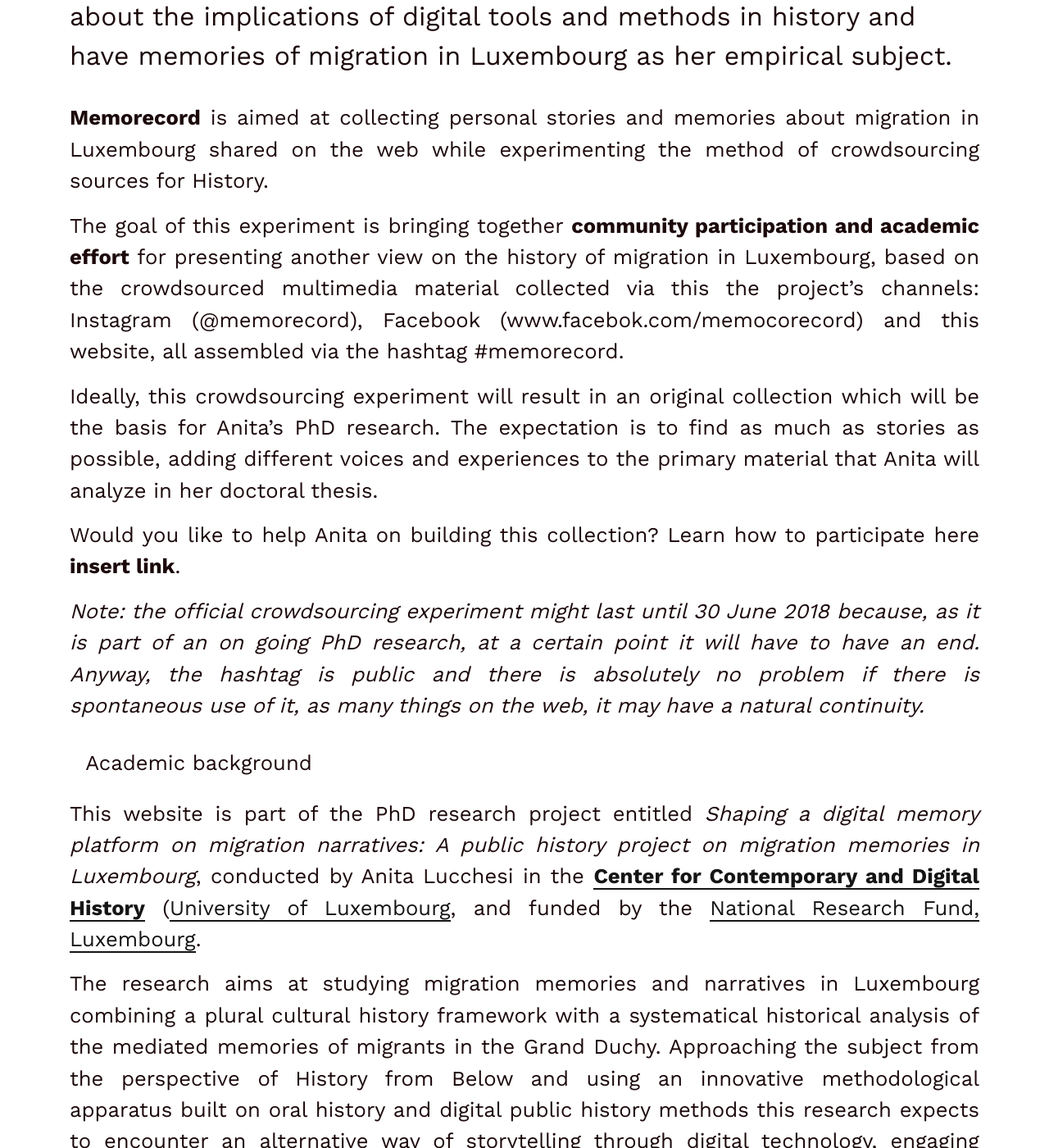
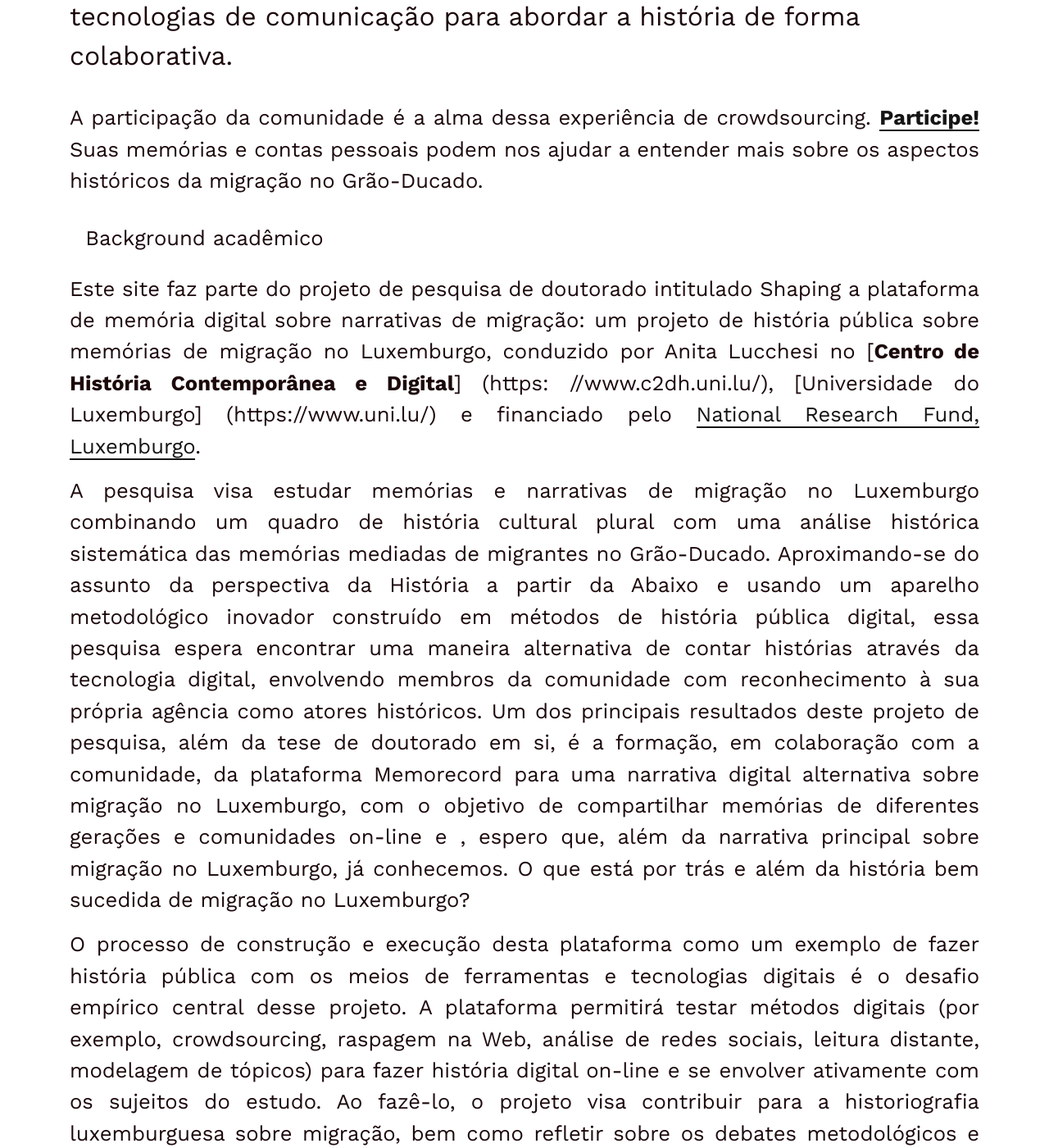
Before and after one commit to C2DH/memorecord, a Jekyll site: the page built from pages/the-project.pt.md, in a window 1280 px wide and 1400 px high, scrolled down 508 px. Shown: the whole window at 82% size. Built offline with Jekyll 4.4.1, drawn with Linux system fonts in a browser that asks for light colours; some of the changed text lies outside the part shown.

Commit message:
Update the-project.pt.md

```diff
--- a/pages/the-project.pt.md
+++ b/pages/the-project.pt.md
@@ -6,37 +6,19 @@ link: /the-project/
 title: O projeto
 ---
 
-
-**Memorecord** is a digital public history project curated by Anita Lucchesi, an Italo-Brazilian historian at the Center for Contemporary and Digital History (University of Luxembourg), who is doing her PhD about the implications of digital tools and methods in history and have memories of migration in Luxembourg as her empirical subject.
+**Memorecord** é um projeto de histórico público digital. Reúne **participação comunitária e esforço acadêmico** para apresentar outra visão sobre a história da migração no Luxemburgo. Aproveita as novas tecnologias de comunicação para abordar a história de forma colaborativa.
 
 <!-- more -->
 
-**Memorecord** is aimed at collecting personal stories and memories about migration in Luxembourg shared on the web while experimenting the method of crowdsourcing sources for History.
-
-The goal of this experiment is bringing together **community participation and academic effort** for presenting another view on the history of migration in Luxembourg, based on the crowdsourced multimedia material collected via this the project's channels: Instagram (@memorecord), Facebook (www.facebok.com/memocorecord) and this website, all assembled via the hashtag #memorecord.
-
-Ideally, this crowdsourcing experiment will result in an original collection which will be the basis for Anita's PhD research. The expectation is to find as much as stories as possible, adding different voices and experiences to the primary material that Anita will analyze in her doctoral thesis.
-
-Would you like to help Anita on building this collection? Learn how to participate here **insert link**.
-
-*Note: the official crowdsourcing experiment might last until 30 June 2018 because, as it is part of an on going PhD research, at a certain point it will have to have an end. Anyway, the hashtag is public and there is absolutely no problem if there is spontaneous use of it, as many things on the web, it may have a natural continuity.*
+A participação da comunidade é a alma dessa experiência de crowdsourcing. [**Participe!**](https://c2dh.github.io/memorecord/take-part/) Suas memórias e contas pessoais podem nos ajudar a entender mais sobre os aspectos históricos da migração no Grão-Ducado.
 
 
+## Background acadêmico
 
-## Academic background
+Este site faz parte do projeto de pesquisa de doutorado intitulado Shaping a plataforma de memória digital sobre narrativas de migração: um projeto de história pública sobre memórias de migração no Luxemburgo, conduzido por Anita Lucchesi no [**Centro de História Contemporânea e Digital**] (https: //www.c2dh.uni.lu/), [Universidade do Luxemburgo] (https://www.uni.lu/) e financiado pelo [National Research Fund, Luxemburgo](https://www.fnr.Lu).
 
-This website is part of the PhD research project entitled *Shaping a digital memory platform on migration narratives: A public history project on migration memories in Luxembourg*, conducted by Anita Lucchesi in the [**Center for Contemporary and Digital History**](https://www.c2dh.uni.lu/) ([University of Luxembourg](https://www.uni.lu/), and funded by the  [National Research Fund, Luxembourg](https://www.fnr.lu).
+A pesquisa visa estudar memórias e narrativas de migração no Luxemburgo combinando um quadro de história cultural plural com uma análise histórica sistemática das memórias mediadas de migrantes no Grão-Ducado. Aproximando-se do assunto da perspectiva da História a partir da Abaixo e usando um aparelho metodológico inovador construído em métodos de história pública digital, essa pesquisa espera encontrar uma maneira alternativa de contar histórias através da tecnologia digital, envolvendo membros da comunidade com reconhecimento à sua própria agência como atores históricos. Um dos principais resultados deste projeto de pesquisa, além da tese de doutorado em si, é a formação, em colaboração com a comunidade, da plataforma Memorecord para uma narrativa digital alternativa sobre migração no Luxemburgo, com o objetivo de compartilhar memórias de diferentes gerações e comunidades on-line e , espero que, além da narrativa principal sobre migração no Luxemburgo, já conhecemos. O que está por trás e além da história bem sucedida de migração no Luxemburgo?
 
-The research aims at studying migration memories and narratives in Luxembourg combining a plural cultural history framework with a systematical historical analysis of the mediated memories of migrants in the Grand Duchy. Approaching the subject from the perspective of History from Below and using an innovative methodological apparatus built on oral history and digital public history methods this research expects to encounter an alternative way of storytelling through digital technology, engaging community members with acknowledgment to their own agency as historical actors. To access and interpret the migration narratives of diverse generations of migrants in Luxembourg, the project will employ a digital toolkit which will be tested in the examination of different bodies of sources (egodocuments, oral history, online published material), enabling a “scalable reading” text analysis of the whole corpora. One of the main outcomes of this project, besides the PhD thesis itself, is the shaping, in collaboration with the community, of Memorecord platform for an alternative digital storytelling about migration in Luxembourg, aiming at sharing memories of different generations and communities online and, hopefully, going beyond the master narrative about migration in Luxembourg we already know. What is behind and beyond the successful story of migration in Luxembourg?
+O processo de construção e execução desta plataforma como um exemplo de fazer história pública com os meios de ferramentas e tecnologias digitais é o desafio empírico central desse projeto. A plataforma permitirá testar métodos digitais (por exemplo, crowdsourcing, raspagem na Web, análise de redes sociais, leitura distante, modelagem de tópicos) para fazer história digital on-line e se envolver ativamente com os sujeitos do estudo. Ao fazê-lo, o projeto visa contribuir para a historiografia luxemburguesa sobre migração, bem como refletir sobre os debates metodológicos e epistemológicos no campo da história pública digital / humanidades digitais, avaliando o efeito de métodos habilitados digitais e as especificidades de crítica de fontes digitais à operação historiográfica.
 
-The process of building and running this platform as an example of doing public history with the means of digital tools and technologies is the central empirical challenge of this project. The platform will allow testing digital methods (i.e. crowdsourcing, web scraping, social media analysis, distant reading, topic modeling) for doing digital history online and to actively engage with the “object of study” itself. By doing so, the projects aims at contributing to the Luxembourgish historiography on migration, as well as to reflect on the methodological and epistemological debates in the field of digital public history / digital humanities, by evaluating the effect of digital enabled methods and the specificities of digital source criticism to the historiographical operation.
-
-The original research proposal, submitted to the National Funds for Research Luxembourg, can be found [here](https://historiografianarede.files.wordpress.com/2015/10/lucchesi-fnr.pdf).
-
-## Who is Anita?
-
-**Project curator**
-
-Anita Lucchesi is a PhD Candidate in Digital and Public History at the Center for Contemporary and Digital History ([University of Luxembourg](https://www.uni.lu/)), with a project supported by the [National Research Fund, Luxembourg](https://www.fnr.lu) (AFR-FNR PhD Grant, PhD project retained for funding from 2015 to 2018). Master in Comparative History by the [Federal University of Rio de Janeiro](https://www.ufrj.br/), with a degree in History by the same University. Anita’s Bachelors Monograph on the relationship between History and New Media won a prize from the Brazilian  Society for Theory and History of Historiography has been published as an [eBook](http://www.sbthh.ufop.br/arquivo/download?ID_ARQUIVO=18). Her Master Thesis compared the developments of Digital history/Digital Historiography in Italy and United States between 2001-2011. In Luxembourg, she is conducting doctoral project on migrant memories and narratives in the Grand Duchy, using digital public history methods to gather and analyse the historical sources, as well as to engage the interested community in the project. Anita is also member of the administration board of the [Centre de Documentation sur les Migrations Humaines](https://www.cdmh.lu/), member of the outreach committee of the [Rede Brasileira de História Pública](http://historiapublica.com.br/) and treasurer of the [International Federation for Public History](http://ifph.hypotheses.org/).
-
-Check out [Anita's profile on C2DH](https://www.c2dh.uni.lu/people/anita-lucchesi) to check her publications.
+A proposta de pesquisa original, apresentada aos National Funds for Research Luxembourg, pode ser encontrada [aqui] (https://historiografianarede.files.wordpress.com/2015/10/lucchesi-fnr.pdf).
```
